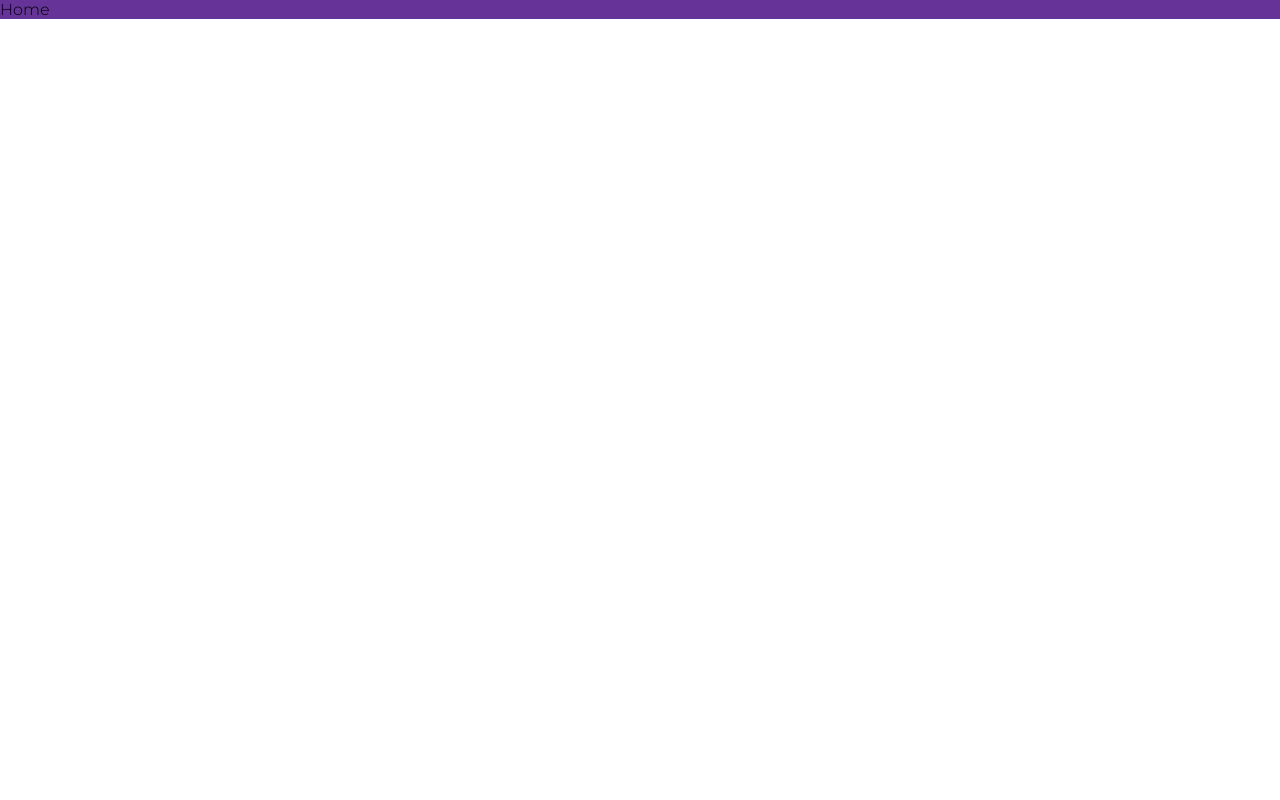
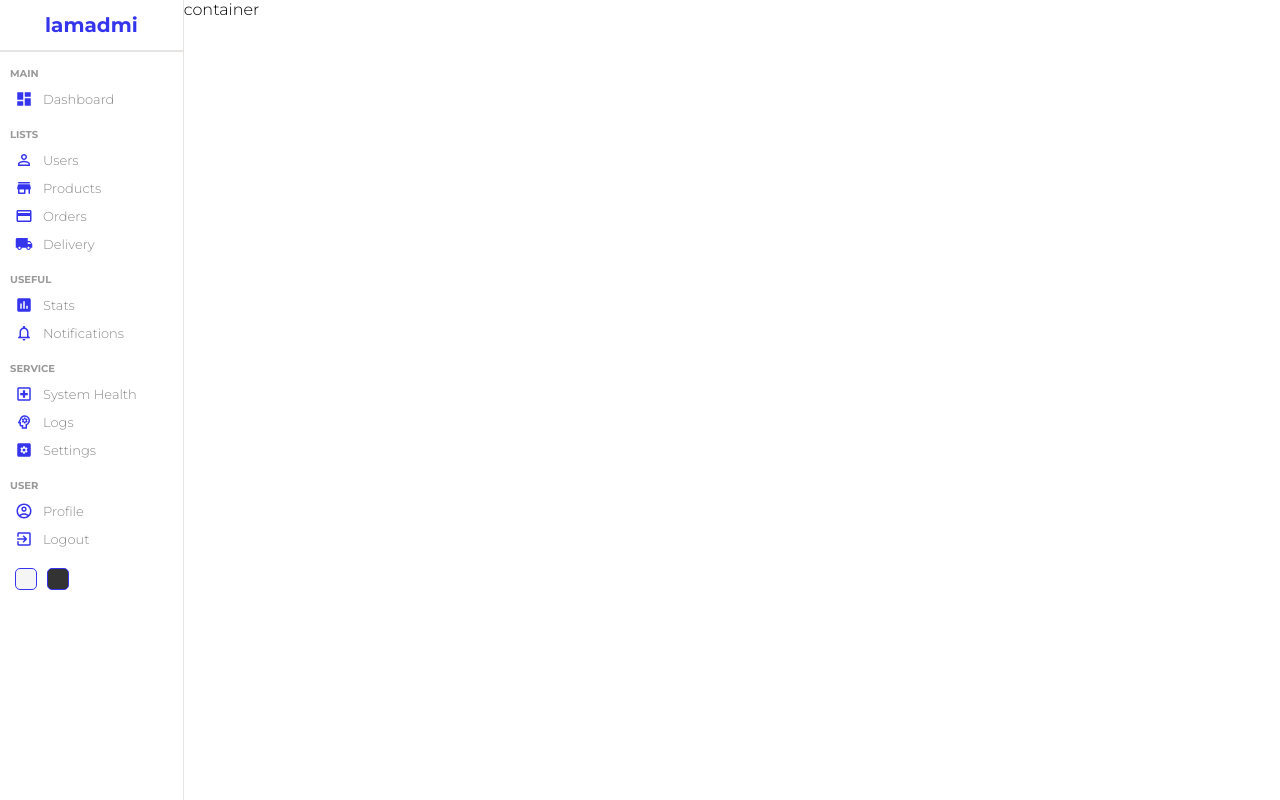
Before and after one commit to andredoc/dashboard, a React (Create React App) app: page / in a window 1280 px wide. Built offline with nearby package versions, Linux system fonts and the light colour scheme.

Commit message:
sidebar done

```diff
--- a/package.json
+++ b/package.json
@@ -3,6 +3,10 @@
   "version": "0.1.0",
   "private": true,
   "dependencies": {
+    "@emotion/react": "^11.9.0",
+    "@emotion/styled": "^11.8.1",
+    "@mui/icons-material": "^5.6.2",
+    "@mui/material": "^5.6.4",
     "@testing-library/jest-dom": "^5.16.4",
     "@testing-library/react": "^13.1.1",
     "@testing-library/user-event": "^13.5.0",
--- /dev/null
+++ b/src/components/sidebar/Sidebar.jsx
@@ -0,0 +1,87 @@
+import DashboardIcon from '@mui/icons-material/Dashboard';
+import PersonOutlineOutlinedIcon from '@mui/icons-material/PersonOutlineOutlined';
+import StoreRoundedIcon from '@mui/icons-material/StoreRounded';
+import CreditCardOutlinedIcon from '@mui/icons-material/CreditCardOutlined';
+import LocalShippingIcon from '@mui/icons-material/LocalShipping';
+import AssessmentIcon from '@mui/icons-material/Assessment';
+import NotificationsNoneIcon from '@mui/icons-material/NotificationsNone';
+import LocalHospitalOutlinedIcon from '@mui/icons-material/LocalHospitalOutlined';
+import PsychologyOutlinedIcon from '@mui/icons-material/PsychologyOutlined';
+import SettingsApplicationsRoundedIcon from '@mui/icons-material/SettingsApplicationsRounded';
+import AccountCircleOutlinedIcon from '@mui/icons-material/AccountCircleOutlined';
+import ExitToAppOutlinedIcon from '@mui/icons-material/ExitToAppOutlined';
+import "./sidebar.scss"
+
+const Sidebar= () => {
+    return(
+        <div className="sidebar">
+            <div className="top">
+                <span className="logo">lamadmi</span>
+            </div>
+            <hr />
+            <div className="center">
+                <ul>
+                    <p className="title">MAIN</p>
+                    <li>
+                        <DashboardIcon className="icon" />
+                        <span>Dashboard</span>
+                    </li>
+                    <p className="title">LISTS</p>
+                    <li>
+                        <PersonOutlineOutlinedIcon className="icon" />
+                        <span>Users</span>
+                    </li>
+                    <li>
+                        <StoreRoundedIcon className="icon" />
+                        <span>Products</span>
+                    </li>
+                    <li>
+                        <CreditCardOutlinedIcon className="icon" />
+                        <span>Orders</span>
+                    </li>
+                    <li>
+                        <LocalShippingIcon className="icon" />
+                        <span>Delivery</span>
+                    </li>
+                    <p className="title">USEFUL</p>
+                    <li>
+                        <AssessmentIcon className="icon" />
+                        <span>Stats</span>
+                    </li>
+                    <li>
+                        <NotificationsNoneIcon className="icon" />
+                        <span>Notifications</span>
+                    </li>
+                    <p className="title">SERVICE</p>
+                    <li>
+                        <LocalHospitalOutlinedIcon className="icon" />
+                        <span>System Health</span>
+                    </li>
+                    <li>
+                        <PsychologyOutlinedIcon className="icon" />
+                        <span>Logs</span>
+                    </li>
+                    <li>
+                        <SettingsApplicationsRoundedIcon className="icon" />
+                        <span>Settings</span>
+                    </li>
+                    <p className="title">USER</p>
+                    <li>
+                        <AccountCircleOutlinedIcon className="icon" />
+                        <span>Profile</span>
+                    </li>
+                    <li>
+                        <ExitToAppOutlinedIcon className="icon" />
+                        <span>Logout</span>
+                    </li>
+                </ul>
+            </div>
+            <div className="bottom">
+                <div className="colorOption"></div>
+                <div className="colorOption"></div>
+            </div>
+        </div>
+    )
+}
+
+export default Sidebar;
--- /dev/null
+++ b/src/components/sidebar/sidebar.scss
@@ -0,0 +1,89 @@
+.sidebar{
+    flex:1;
+    border-right: 0.5px solid rgb(230, 227, 227);
+    min-height: 100vh;
+    background-color: white;
+
+    .top{
+        height: 50px;
+        display: flex;
+        align-items: center;
+        justify-content: center;
+
+        .logo {
+            font-size: 20px;
+            font-weight: bold;
+            color: rgb(53, 53, 238);
+        }
+    }
+
+    hr{
+        height: 0;
+        border: 0.5px solid rgb(230, 227, 227);
+    }
+
+    .center{
+        padding-left: 10px;
+        ul {
+            list-style: none;
+            margin: 0px;
+            padding: 0px;
+
+            .title {
+                font-size: 10px;
+                font-weight: bold;
+                color: #999;
+                margin-top: 15px;
+                margin-bottom: 5px;
+            }
+
+            li{
+                display:flex;
+                align-items: center;
+                padding: 5px;
+                cursor: pointer;
+
+                &:hover{
+                    background-color: #ece8ff;
+                }
+
+                .icon {
+                    font-size: 18px;
+                    color: rgb(53, 53, 238);
+                }
+
+                span {
+                    font-size: 13px;
+                    font-weight: 500;
+                    color: #888;
+                    margin-left: 10px;
+                }
+            }
+         }
+    }
+
+    .bottom {
+        display:flex;
+        align-items: center;
+        margin: 10px;
+
+        .colorOption{
+            width: 20px;
+            height: 20px;
+            border-radius: 5px;
+            border: 1px solid rgb(53,53,238);
+            cursor: pointer;
+            margin: 5px;
+
+            &:nth-child(1){
+                background-color: whitesmoke;
+            }
+            &:nth-child(2) {
+                background-color: #333;
+            }
+            &:nth-child(3) {
+                background-color: darkblue;
+            }
+        }
+    }
+}
--- a/src/pages/home/Home.jsx
+++ b/src/pages/home/Home.jsx
@@ -1,9 +1,11 @@
 import "./home.scss"
+import Sidebar from "../../components/sidebar/Sidebar"
 
 const Home =()=>{
     return(
         <div className="home">
-            Home
+            <Sidebar/>
+            <div className="homeContainer">container</div>
         </div>
     )
 }
--- a/src/pages/home/home.scss
+++ b/src/pages/home/home.scss
@@ -1,6 +1,7 @@
 .home {
-    background-color: rebeccapurple;
-    .title{
-        color:white;
+    display: flex;
+
+    .homeContainer{
+        flex: 6;
     }
 }
```
Also changed, not shown: src/components/navbar/Navbar.jsx (added, +9 -0 lines), src/components/navbar/navbar.scss (added), 1 other file (tests, documents, lock files or other folders).
